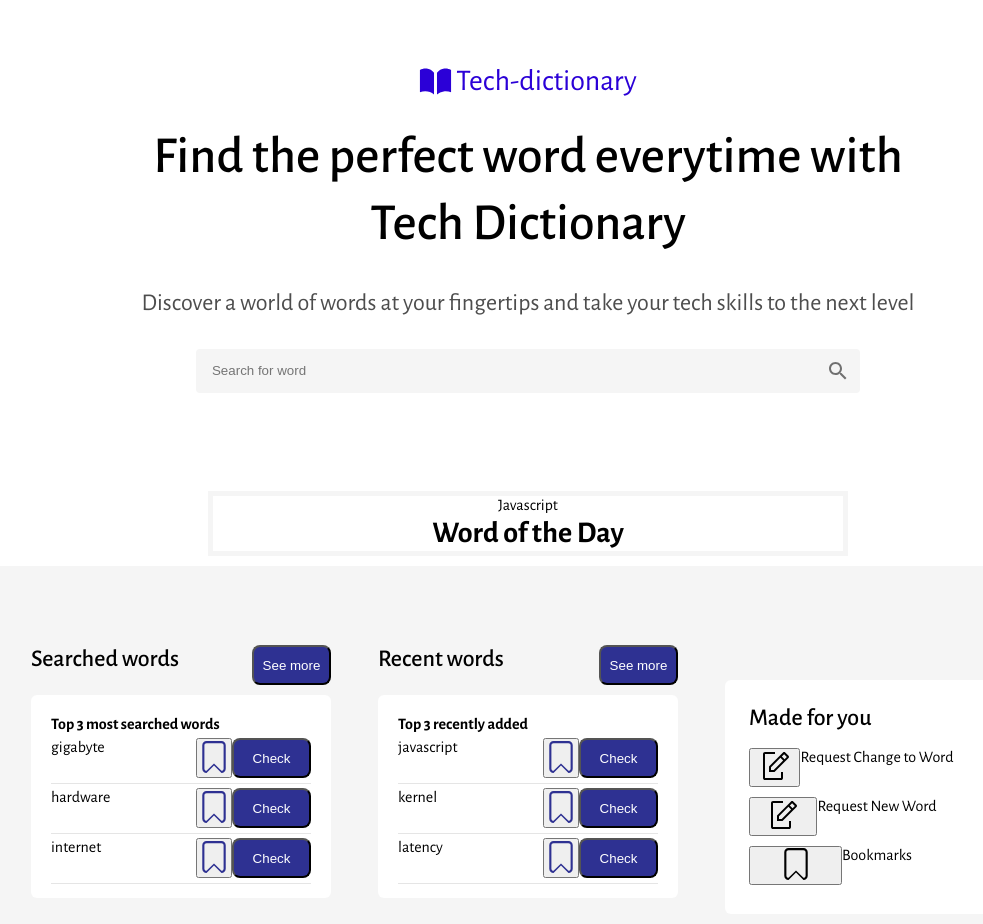
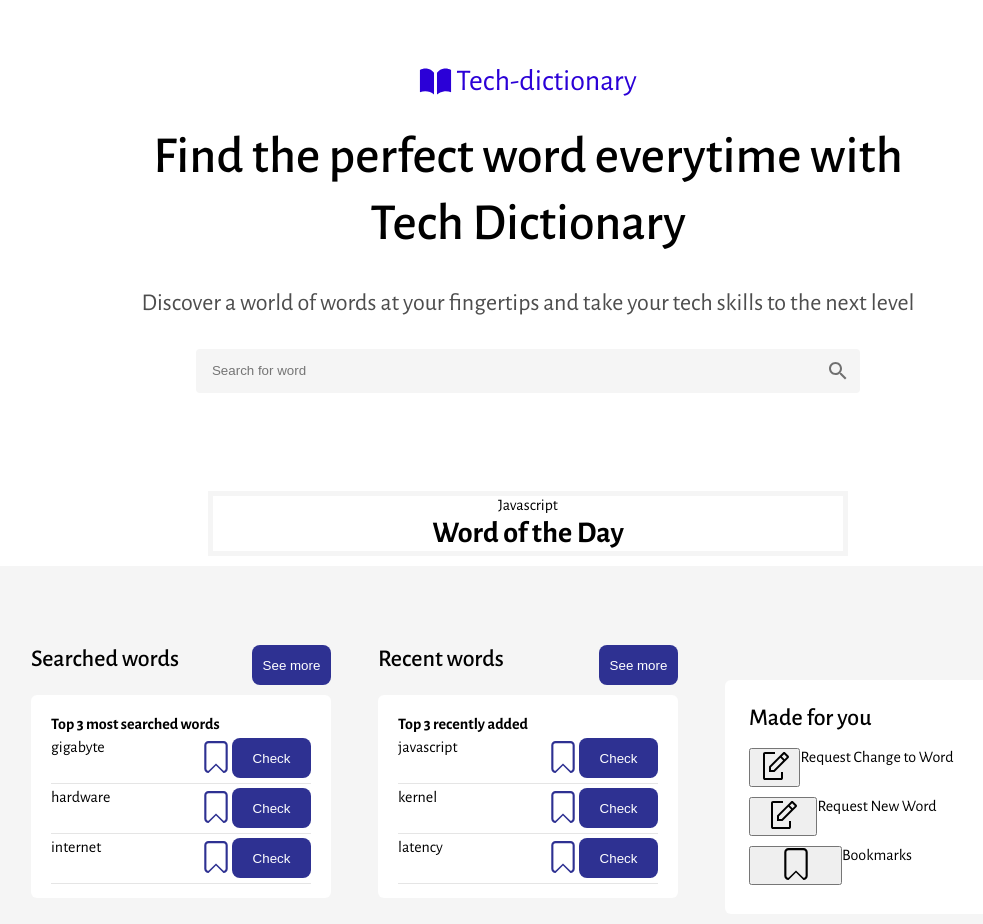
Before and after one commit to AL-QAS/techDictionary, a React (Vite) app: page / in a window 1280 px wide. Shown: the top 924 px of the page, without its empty margins (112-1095 px from the left). Built offline with nearby package versions, Linux system fonts and the light colour scheme; data requests are answered from the project's data file.

Commit message:
Update index.css

```diff
--- a/src/index.css
+++ b/src/index.css
@@ -54,6 +54,8 @@
     cursor: 'pointer';
     border-radius: 8px;
     margin-bottom: 10px;
+      border:none;
+    outline:none
   }
 
   .main__feed-box{
@@ -112,7 +114,12 @@ margin-bottom: 10px;
 .main__feed-edit div button{
   display: 'block';
   flex:.5;
+}
 
+.main__feed-content_btn button{
+  background: transparent;
+  border:none;
+  outline:none
 }
 
 .main__feed-edit div p{
```
